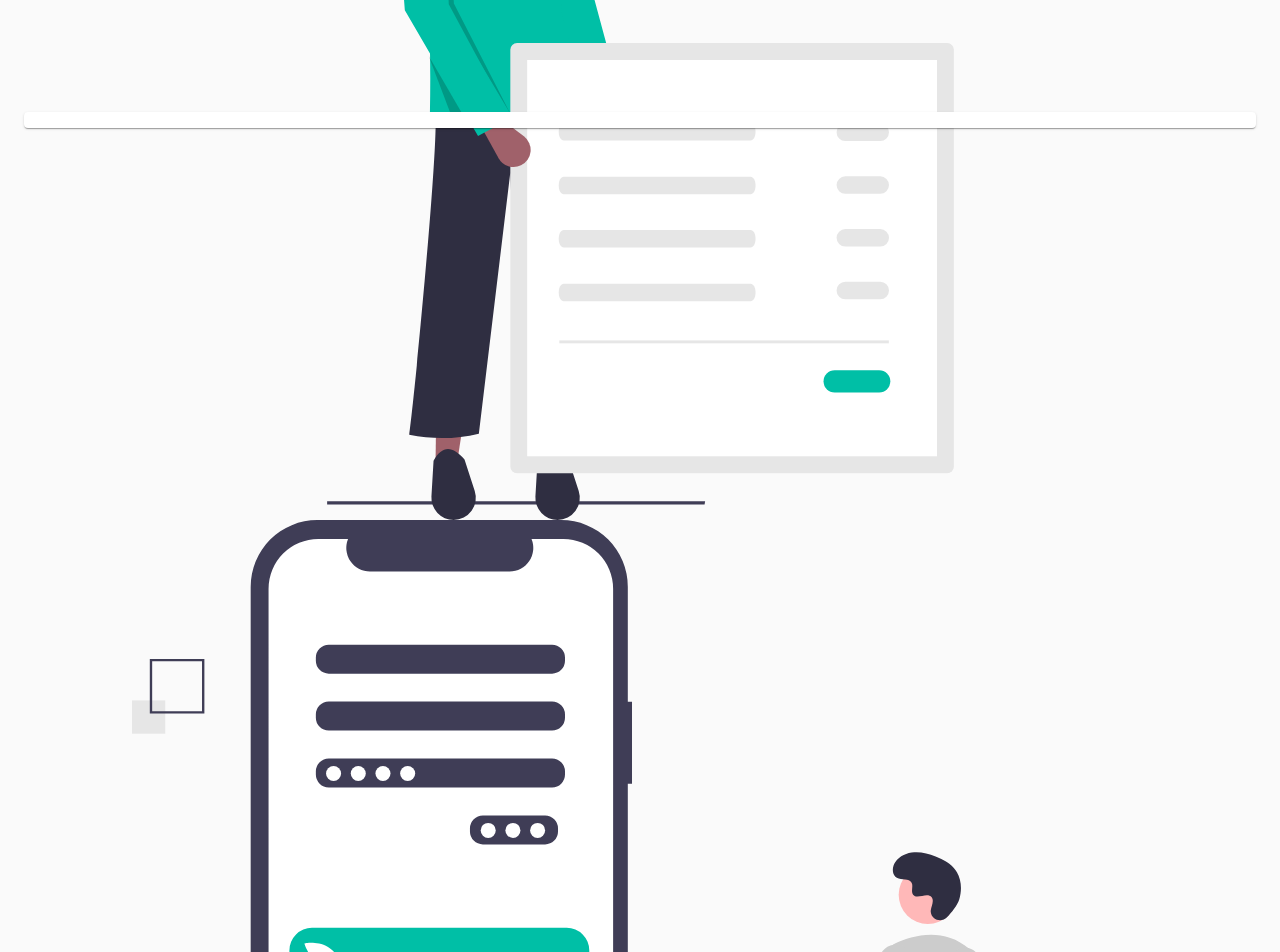
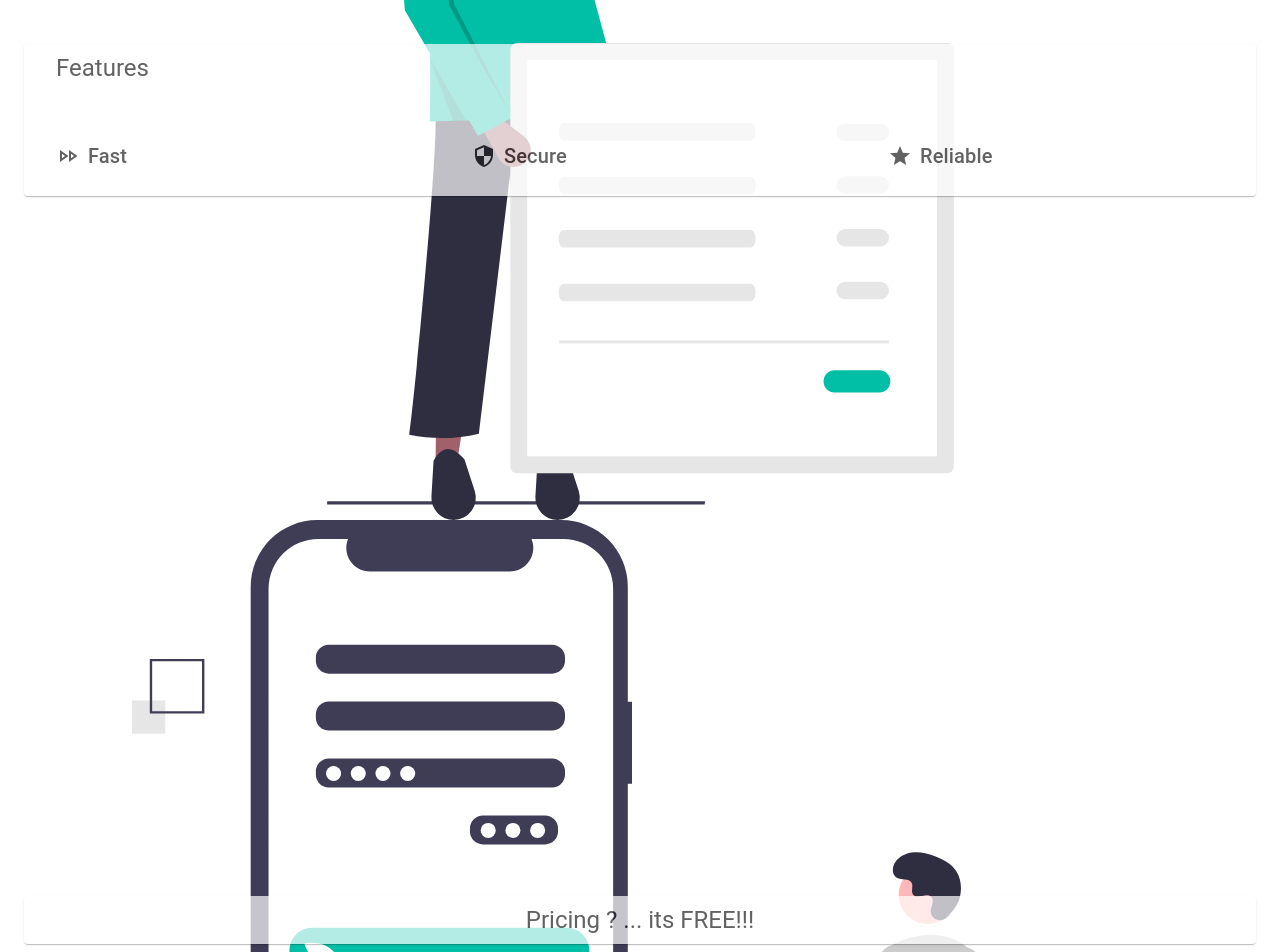
Before and after one commit to BuildForSDGCohort2/team-387-frontend, a React (Create React App) app: page / in a window 1280 px wide. Shown: the part 1160-2112 px from the top of the page. Built offline with nearby package versions, Linux system fonts and the light colour scheme.

Commit message:
Resloved feature

```diff
--- a/src/App.jsx
+++ b/src/App.jsx
@@ -1,11 +1,16 @@
 import React from 'react';
 import { BrowserRouter, Switch, Route } from 'react-router-dom';
+import CssBaseline from '@material-ui/core/CssBaseline';
+import { ThemeProvider } from '@material-ui/core/styles';
 
+import theme from './theme';
 import Home from './Components/Layouts/Home';
 import Auth from './Components/Containers/Auth';
 
 function AppTest() {
   return (
+    <ThemeProvider theme={theme}>
+      <CssBaseline />
       <Switch>
         <Route path="/auth">
           <Auth />
@@ -14,6 +19,7 @@ function AppTest() {
           <Home />
         </Route>
       </Switch>
+    </ThemeProvider>
   );
 }
 
--- a/src/Components/Layouts/Home.jsx
+++ b/src/Components/Layouts/Home.jsx
@@ -3,6 +3,11 @@ import { makeStyles } from '@material-ui/core/styles';
 import Grid from '@material-ui/core/Grid';
 import Typography from '@material-ui/core/Typography';
 import Paper from '@material-ui/core/Paper';
+import ToolBar from '@material-ui/core/Toolbar';
+import Container from '@material-ui/core/Container';
+import FastIcon from '@material-ui/icons/FastForwardOutlined';
+import SecureIcon from '@material-ui/icons/SecurityOutlined';
+import ReliableIcon from '@material-ui/icons/Star';
 
 import User from './User';
 import css from '../Css';
@@ -41,6 +46,10 @@ const useStyles = makeStyles(({ spacing, breakpoints }) => ({
   },
   descriptionPaper: {
     padding: spacing(1),
+    opacity: 0.7,
+  },
+  featureItems: {
+    marginRight: spacing(1),
   },
 }));
 
@@ -56,6 +65,7 @@ export default function Home() {
           <Grid className={classes.gridHeight} alignItems="center" container>
             <Grid item xs={12}>
               <div className={classes.descriptionContainer}>
+                <Paper className={classes.descriptionPaper}>
                   <Typography variant="h6">
                     Welcome to CliquePay,
                     <br />
@@ -63,6 +73,7 @@ export default function Home() {
                     <br />
                     with your facebook friends and communities
                   </Typography>
+                </Paper>
               </div>
             </Grid>
           </Grid>
@@ -70,11 +81,45 @@ export default function Home() {
         <Grid item xs={12} className={`${useCss.setBackground} ${classes.homeBackdrop1}`}>
           <Grid container className={classes.gridHeight} alignItems="center">
             <Grid item xs={12}>
-              <Paper className={classes.descriptionPaper} />
+              <Paper className={classes.descriptionPaper}>
+                <Grid container justify="center" spacing={4}>
+                  <Grid item xs={12}>
+                    <Container>
+                      <Typography gutterBottom variant="h5">Features</Typography>
+                    </Container>
+                  </Grid>
+                  <Grid item xs>
+                    <ToolBar>
+                      <FastIcon className={classes.featureItems} />
+                      <Typography variant="h6">Fast</Typography>
+                    </ToolBar>
+                  </Grid>
+                  <Grid item xs>
+                    <ToolBar>
+                      <SecureIcon className={classes.featureItems} />
+                      <Typography variant="h6">Secure</Typography>
+                    </ToolBar>
+                  </Grid>
+                  <Grid item xs>
+                    <ToolBar>
+                      <ReliableIcon className={classes.featureItems} />
+                      <Typography variant="h6">Reliable</Typography>
+                    </ToolBar>
+                  </Grid>
+                </Grid>
+              </Paper>
             </Grid>
           </Grid>
         </Grid>
-        <Grid item xs={12} className={`${useCss.setBackground} ${classes.homeBackdrop3}`} />
+        <Grid item xs={12} className={`${useCss.setBackground} ${classes.homeBackdrop3}`}>
+          <Grid container className={classes.gridHeight} alignItems="center">
+            <Grid item xs={12}>
+              <Paper className={classes.descriptionPaper}>
+                <Typography align="center" variant="h5">Pricing ? ... its FREE!!!</Typography>
+              </Paper>
+            </Grid>
+          </Grid>
+        </Grid>
       </Grid>
       <div className={classes.copyright}>
         <Copyright yourWebsite="CliquePay" />
--- a/src/Components/Layouts/User.jsx
+++ b/src/Components/Layouts/User.jsx
@@ -13,7 +13,7 @@ import PaymentIcon from '@material-ui/icons/PaymentOutlined';
 import { makeStyles } from '@material-ui/core/styles';
 import { useHistory } from 'react-router-dom';
 
-const useStyles = makeStyles(({ spacing, breakpoints }) => ({
+const useStyles = makeStyles(({ spacing, breakpoints, palette }) => ({
   headerIcon: {
     marginRight: spacing(1),
     [breakpoints.down('xs')]: {
@@ -21,7 +21,7 @@ const useStyles = makeStyles(({ spacing, breakpoints }) => ({
     },
   },
   header: {
-    backgroundColor: '#00BFA6',
+    backgroundColor: palette.appTheme.main,
   },
   title: {
     flexGrow: 1,
--- /dev/null
+++ b/src/theme.jsx
@@ -0,0 +1,25 @@
+import { red } from '@material-ui/core/colors';
+import { createMuiTheme } from '@material-ui/core/styles';
+
+// A custom theme for this app
+const theme = createMuiTheme({
+  palette: {
+    primary: {
+      main: '#556cd6',
+    },
+    secondary: {
+      main: '#19857b',
+    },
+    error: {
+      main: red.A400,
+    },
+    background: {
+      default: '#fff',
+    },
+    appTheme: {
+      main: '#00BFA6',
+    },
+  },
+});
+
+export default theme;
```
Also changed, not shown: 1 other file (tests, documents, lock files or other folders). Lines whose indentation alone changed are shown as unchanged.
